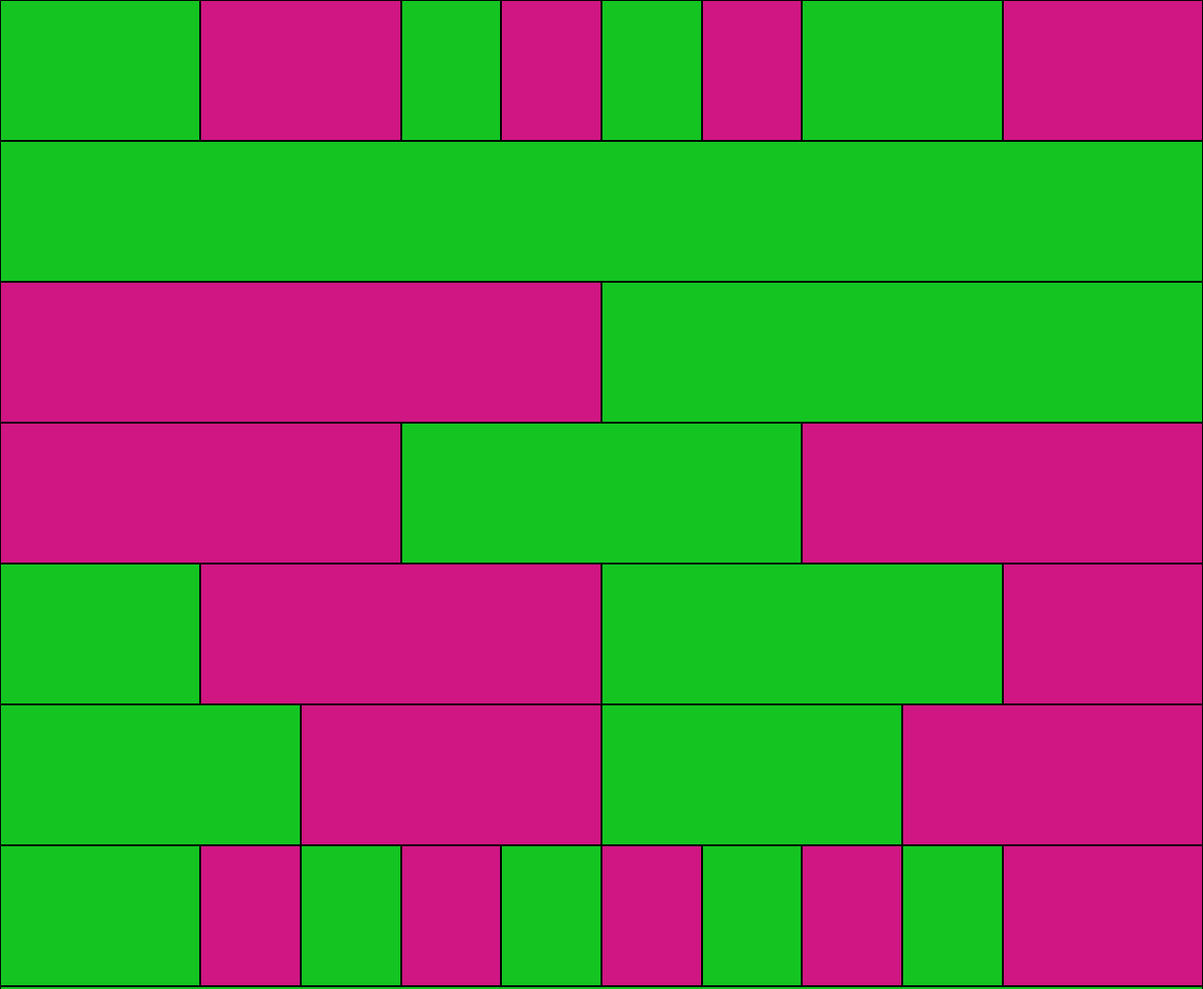
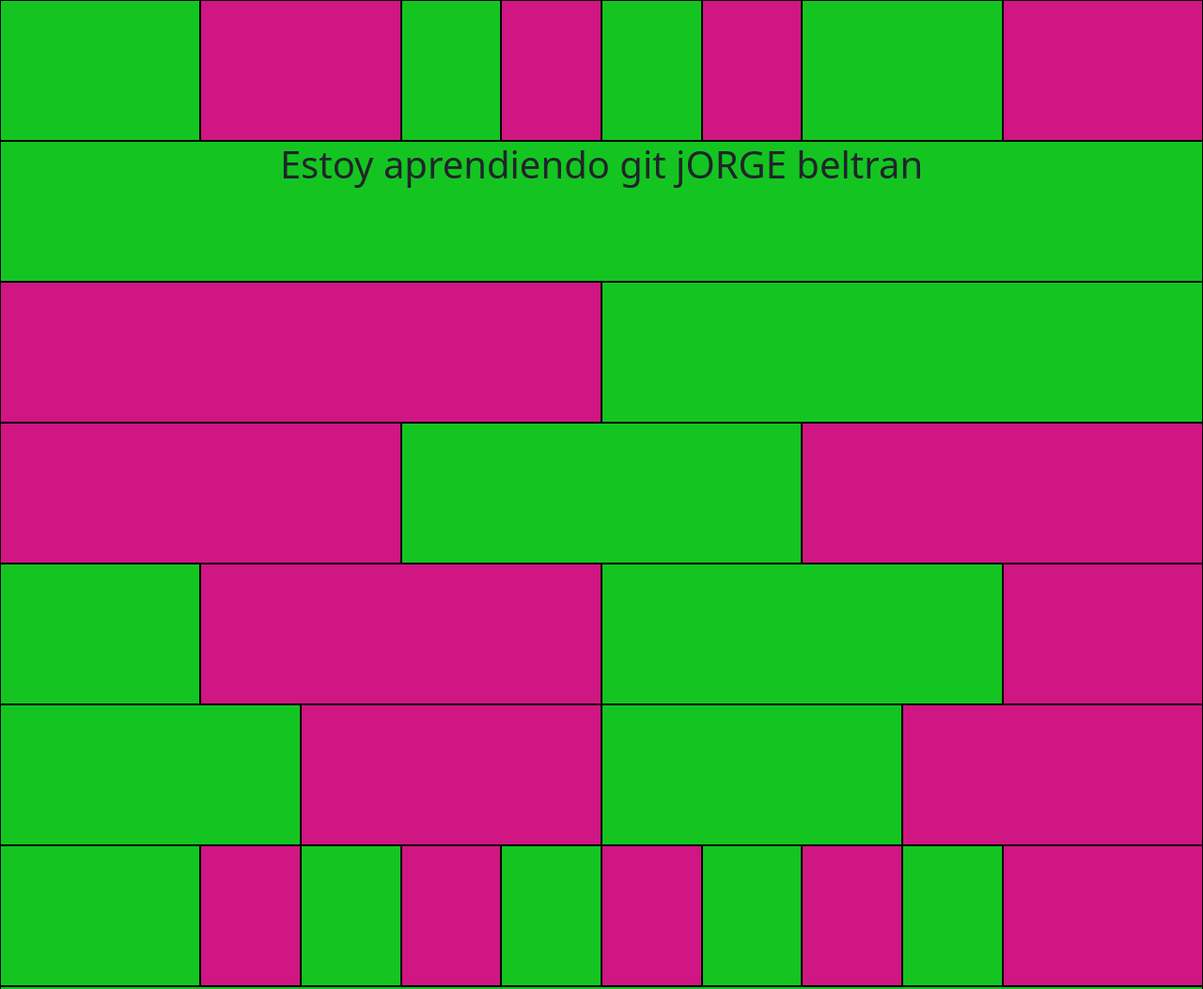
Before and after one commit to jorgebp07/maquetaflexbox, a plain HTML site: page index.html in a window 1280 px wide. Shown: the top 1053 px of the page at 94% size. Drawn offline with nearby package versions, Linux system fonts and the light colour scheme.

Commit message:
cambio agrego texto

```diff
--- a/index.html
+++ b/index.html
@@ -19,7 +19,9 @@
             <div class="col-6 col-sm-6 col-md-3 col-lg-3 col-xl-1 col-xxl-1 caja2"></div>
             <div class="col-6 col-sm-6 col-md-3 col-lg-3 col-xl-2 col-xxl-2 caja1"></div>
             <div class="col-6 col-sm-6 col-md-3 col-lg-3 col-xl-2 col-xxl-2 caja2"></div>
-            <div class="col-12 caja1"></div>
+            <div class="col-12 caja1">
+              <h1 class="text-center">Estoy aprendiendo git jORGE beltran </h1>
+            </div>
             <div class="col-6 col-sm-6 col-md-2 col-lg-2 col-xl-6 col-xxl-6 caja2"></div>
             <div class="col-6 col-sm-6 col-md-2 col-lg-2 col-xl-6 col-xxl-6 caja1"></div>
             <div class="col-6 col-sm-6 col-md-4 col-lg-4 col-xl-4 col-xxl-4 caja2"></div>
```
